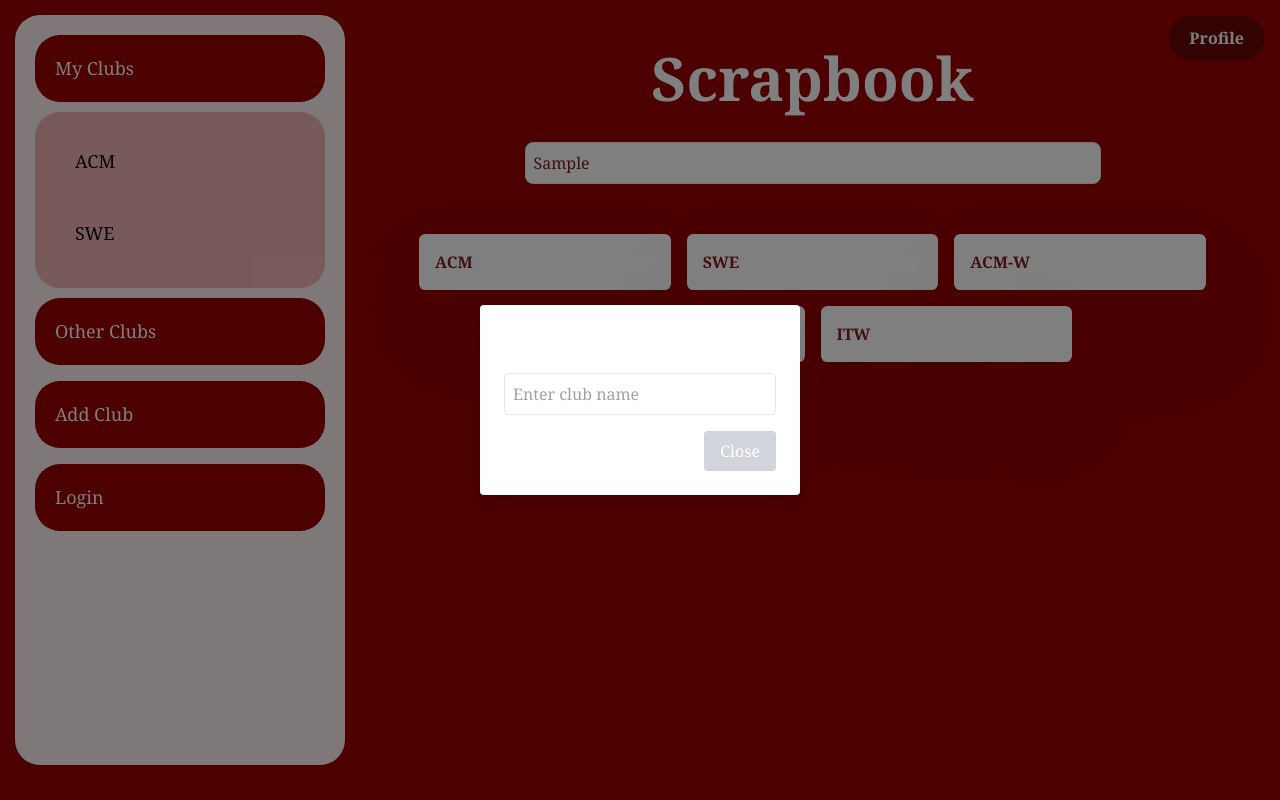
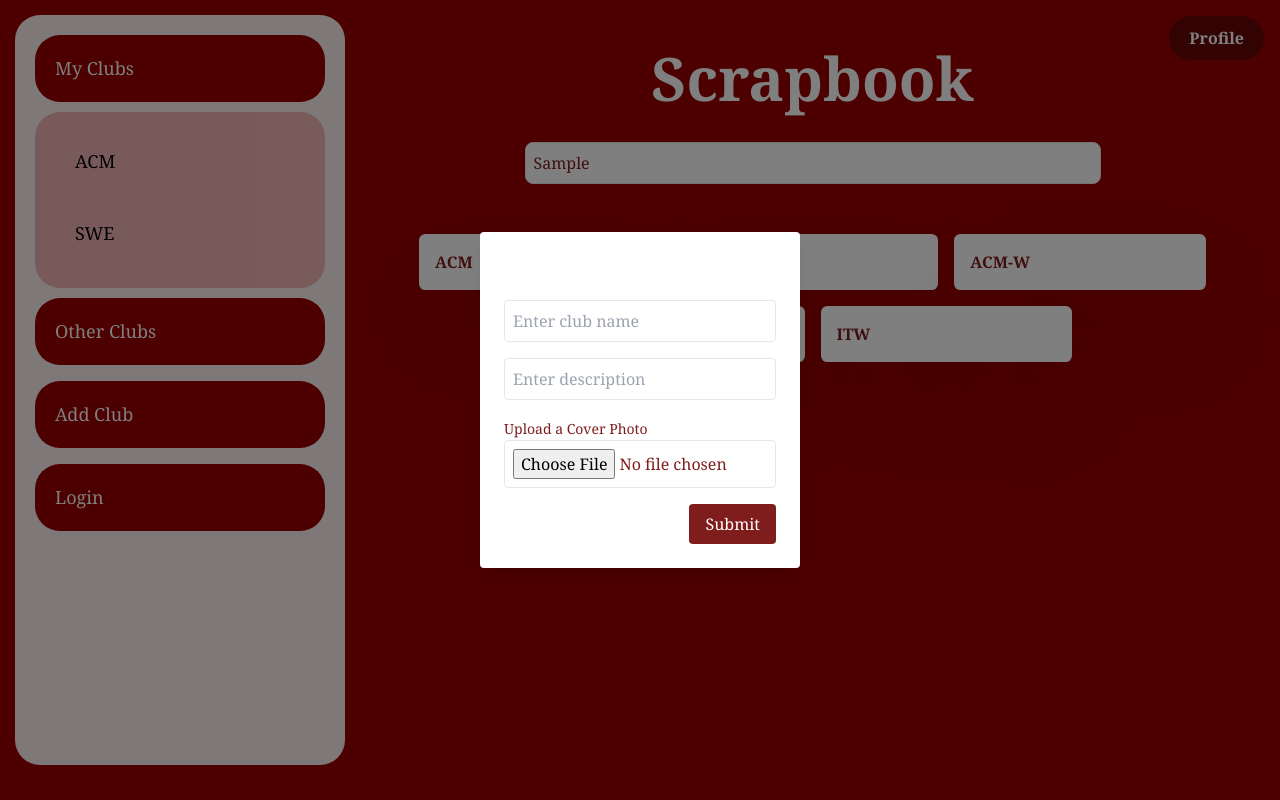
Before and after one commit to sage31/INRIX-AWS-Hackathon, a Next.js app in the folder inrix-aws-hackathon/: page /home in a window 1280 px wide. Both pictures are taken after typing "Sample" into the empty fields and a click on the button "Add Club". Built offline with nearby package versions, Linux system fonts and the light colour scheme.

Commit message:
popup done

```diff
--- a/inrix-aws-hackathon/app/globals.css
+++ b/inrix-aws-hackathon/app/globals.css
@@ -166,6 +166,12 @@ body {
 .submenu-link-a:hover{
   background-color: white;
   color: black;
+}
+
+.submenu-item img{
+  width: 30px;
+  height: 30px;
+  margin-right: 15px;
 }
 
 .content{
--- a/inrix-aws-hackathon/app/home/page.tsx
+++ b/inrix-aws-hackathon/app/home/page.tsx
@@ -25,7 +25,7 @@ export default function Home() {
         <button
           onClick={addClubPopup}
           className="sidebar-link active mb-4">Add Club</button>
-        <Link href="/" className="sidebar-link active">
+        <Link href="/login" className="sidebar-link active">
           Login
         </Link>
       </div>
--- a/inrix-aws-hackathon/app/page.tsx
+++ b/inrix-aws-hackathon/app/page.tsx
@@ -1,5 +1,6 @@
 import Link from "next/link";
 import { cookies } from "next/headers";
+import { Home } from '@/components/homepage/homepage';
 import { RequestCookie } from "next/dist/compiled/@edge-runtime/cookies";
 
 interface GetUserResponse {
@@ -14,7 +15,7 @@ interface Group {
   groupPhotoUrl: string;
 }
 
-export default async function Home() {
+export default async function Page() {
   // UseEffect will only run after the page has loaded
   const cookieStore = await cookies();
   const groupsResp = await fetch("http://localhost:3000/api/user", {
@@ -34,63 +35,8 @@ export default async function Home() {
   }
 
   return (
-    <div className="flex">
-      <div className="sidebar p-4 font-serif">
-        <Link href="/club" className="sidebar-link active">
-          My Groups
-        </Link>
-
-        <div className="submenu p-4 font-serif">
-          {groupsJson!.myGroups.map((group: Group) => (
-            <a href="#option" className="submenu-link">
-              {group.name}
-            </a>
-          ))}
-        </div>
-
-        <a href="#upload" className="sidebar-link active mb-4">
-          Other Groups
-        </a>
-        <div className="submenu p-4 font-serif">
-          {groupsJson!.notMyGroups.map((group: Group) => (
-            <a href="#option" className="submenu-link">
-              {group.name}
-            </a>
-          ))}
-        </div>
-      </div>
-
-      <div className="flex-1 p-4 font-serif flex flex-col items-center mt-8">
-        <header className="mb-4 text-center">
-          <h1 className="text-6xl font-bold">Scrapbook</h1>
-          <Link href="/profile">
-            <button className="user-profile absolute top-4 right-4">
-              Profile
-            </button>
-          </Link>
-        </header>
-
-        <div className="search-bar my-4 font-serif flex justify-center w-full">
-          <input
-            type="text"
-            placeholder="Search for clubs or photos..."
-            className="w-full max-w-xl p-2 rounded-lg border text-red-900"
-          />
-        </div>
-
-        <div className="cards mt-8 w-full grid grid-cols-1 sm:grid-cols-2 md:grid-cols-3 gap-4 justify-center">
-          {allGroups.map((group: Group) => (
-            <div
-              key={group.id}
-              className="club-cards p-4 bg-white rounded-md shadow-lg cursor-pointer"
-            >
-              <h2 className="text-m font-semibold text-red-900">
-                {group.name}
-              </h2>
-            </div>
-          ))}
-        </div>
-      </div>
+    <div>
+      <Home groups={groupsJson} allGroups={allGroups}></Home>
     </div>
   );
 }
--- /dev/null
+++ b/inrix-aws-hackathon/components/homepage/homepage.tsx
@@ -0,0 +1,107 @@
+
+"use client"
+import { useState } from "react";
+import Link from "next/link";
+import React from "react"
+import { Popup } from "../popup/popup";
+import { close } from "fs";
+interface GetUserResponse {
+   myGroups: Group[];
+   notMyGroups: Group[];
+}
+
+interface Group {
+   id: string;
+   name: string;
+   description: string;
+   groupPhotoUrl: string;
+}
+
+interface HomeProps {
+   groups: GetUserResponse
+   allGroups: Group[]
+}
+
+export const Home: React.FC<HomeProps> = ({ groups, allGroups }) => {
+   // UseEffect will only run after the page has loaded
+
+   const [showPopup, setShowPopup] = useState(false);
+
+   const addClubPopup = () => {
+      setShowPopup(true);
+   };
+
+   const closePopup = () => {
+      setShowPopup(false);
+   };
+   return (
+      <div className="flex">
+         <div className="sidebar p-4 font-serif">
+            <Link href="/club" className="sidebar-link active">
+               My Groups
+            </Link>
+
+            <div className="submenu p-4 font-serif">
+               {groups!.myGroups.map((group: Group) => (
+                  <a href="#option" className="submenu-link">
+                     {group.name}
+                  </a>
+               ))}
+            </div>
+
+            <a href="#upload" className="sidebar-link active mb-4">
+               Other Groups
+            </a>
+            <div className="submenu p-4 font-serif">
+               {groups!.notMyGroups.map((group: Group) => (
+                  <a href="#option" className="submenu-link">
+                     <img
+                        src={group.groupPhotoUrl}
+                        alt={group.name}
+                        className="submenu-item img"/>
+                     {group.name}
+                  </a>
+               ))}
+            </div>
+            <button
+               onClick={addClubPopup}
+               className="sidebar-link active mb-4">Add Club</button>
+         </div>
+
+         <div className="flex-1 p-4 font-serif flex flex-col items-center mt-8">
+            <header className="mb-4 text-center">
+               <h1 className="text-6xl font-bold">Scrapbook</h1>
+               <Link href="/profile">
+                  <button className="user-profile absolute top-4 right-4">
+                     Profile
+                  </button>
+               </Link>
+            </header>
+
+            <div className="search-bar my-4 font-serif flex justify-center w-full">
+               <input
+                  type="text"
+                  placeholder="Search for clubs or photos..."
+                  className="w-full max-w-xl p-2 rounded-lg border text-red-900"
+               />
+            </div>
+
+            <div className="cards mt-8 w-full grid grid-cols-1 sm:grid-cols-2 md:grid-cols-3 gap-4 justify-center">
+               {allGroups.map((group: Group) => (
+                  <div
+                     key={group.id}
+                     className="club-cards p-4 bg-white rounded-md shadow-lg cursor-pointer"
+                  >
+                     <h2 className="text-m font-semibold text-red-900">
+                        {group.name}
+                     </h2>
+                  </div>
+               ))}
+            </div>
+            {showPopup &&
+               <Popup onClose={closePopup}></Popup>
+            }
+         </div>
+      </div>
+   );
+}
--- a/inrix-aws-hackathon/components/popup/popup.tsx
+++ b/inrix-aws-hackathon/components/popup/popup.tsx
@@ -14,12 +14,28 @@ export const Popup: React.FC<PopupProps> = ({ onClose }) => {
            placeholder="Enter club name"
            className="w-full p-2 border rounded mb-4 text-red-900"
          />
+         <input
+          type="text"
+          placeholder="Enter description"
+          className="w-full p-2 border rounded mb-4 text-red-900"
+          />
+          <label htmlFor="coverPhoto" className="text-sm font-medium text-red-900">
+             Upload a Cover Photo
+           </label>
+           <input
+             type="file"
+             id="coverPhoto"
+             name="coverPhoto"
+             accept="image/*"
+             required
+             className="w-full p-2 border rounded mb-4 text-red-900"
+           />
          <div className="flex justify-end gap-2">
            <button
              onClick={onClose}
-             className="bg-gray-300 px-4 py-2 rounded hover:bg-gray-400"
+             className="bg-red-900 px-4 py-2 p-4 rounded hover:bg-gray-400"
            >
-             Close
+             Submit
            </button>
          </div>
        </div>
```
